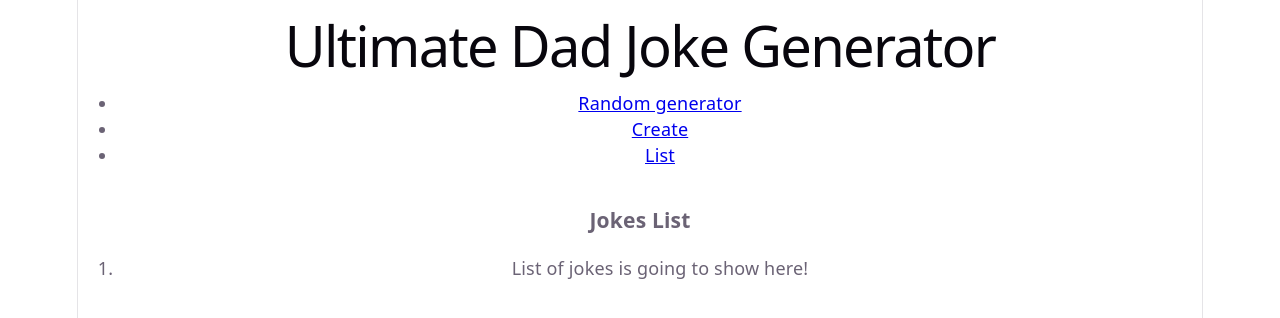
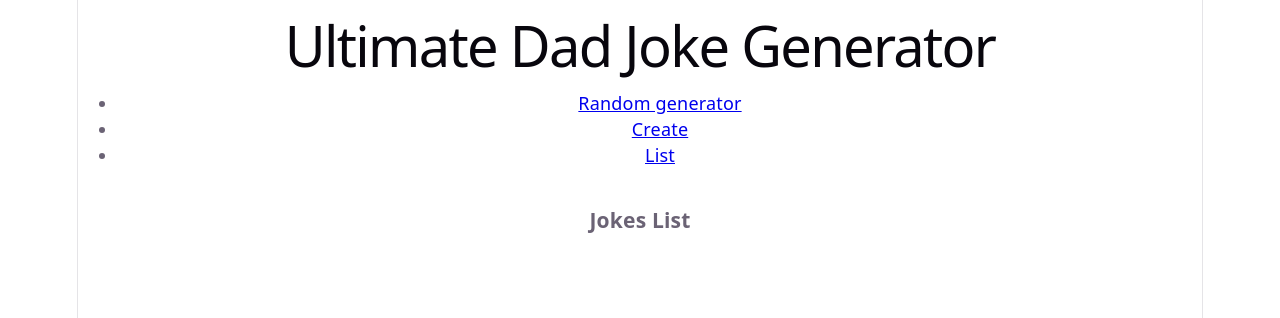
Before and after one commit to velipetriturunen/dad_jokes_app, a React (Vite) app: page /list in a window 1280 px wide. Shown: the top 318 px of the page. Built offline with nearby package versions, Linux system fonts and the light colour scheme.

Commit message:
Listaan tallentaminen toimii

```diff
--- a/package.json
+++ b/package.json
@@ -13,7 +13,8 @@
     "react": "^19.2.8",
     "react-bootstrap": "^2.10.10",
     "react-dom": "^19.2.8",
-    "react-router-dom": "^7.18.4"
+    "react-router-dom": "^7.18.4",
+    "react-toastify": "^11.1.0"
   },
   "devDependencies": {
     "@eslint/js": "^10.0.1",
--- a/src/App.jsx
+++ b/src/App.jsx
@@ -8,9 +8,13 @@ import JokesList from './pages/JokesList.jsx'
 import { useState } from 'react'
 
 function App() {
+    const [jokesArray, setJokesArray] = useState([])
 
-
-
+    function addJoke(joke) {
+        setJokesArray((currentJokes) => [
+            ...currentJokes, joke
+        ])
+    }
 
 
     return (
@@ -21,9 +25,9 @@ function App() {
             </div>
 
             <Routes>
-                <Route path="/" element={<RandomJokes />} />
-                <Route path="/create" element={<CreateJokes />} />
-                <Route path="/list" element={<JokesList />} />
+                <Route path="/" element={<RandomJokes onSaveJoke={addJoke}/>} />
+                <Route path="/create" element={<CreateJokes onSaveJoke={addJoke}/>} />
+                <Route path="/list" element={<JokesList jokes={jokesArray}/>} />
             </Routes>
         </BrowserRouter>
     )
--- a/src/pages/CreateJokes.jsx
+++ b/src/pages/CreateJokes.jsx
@@ -1,6 +1,6 @@
 import { useState } from 'react';
 
-function CreateJokes({addJoke}) {
+function CreateJokes({onSaveJoke}) {
     const [joke, setJoke] = useState("");
 
     const handleSubmit = (e) => {
@@ -8,7 +8,7 @@ function CreateJokes({addJoke}) {
 
         if (!joke.trim()) return;
 
-        addJoke(joke);
+        onSaveJoke(joke)
         setJoke("");
     }
 
--- a/src/pages/JokesList.jsx
+++ b/src/pages/JokesList.jsx
@@ -1,5 +1,6 @@
 
-function JokesList() {
+
+function JokesList({jokes}) {
 
 
 
@@ -11,10 +12,11 @@ function JokesList() {
 
             <div>
                 <ol>
-                    <li>
-                        <p>List of jokes is going to show here!</p>
-                    </li>
-
+                    {jokes.map((joke, index) => (
+                    <li key={index}>
+                        <p>{joke}</p>
+                        </li>
+                    ))}
                 </ol>
             </div>
 
--- a/src/pages/RandomJokes.jsx
+++ b/src/pages/RandomJokes.jsx
@@ -1,7 +1,7 @@
 import { useState, useEffect } from 'react';
 
 
-function RandomJokes() {
+function RandomJokes({onSaveJoke}) {
 
     const [joke, setJoke] = useState("");
 
@@ -18,6 +18,7 @@ function RandomJokes() {
         const data = await response.json();
 
         setJoke(data.joke);
+        onSaveJoke(data.joke);
     };
 
 
@@ -26,7 +27,7 @@ function RandomJokes() {
             <h3>Random Jokes</h3>
             <p>{joke}</p>
             <button onClick={getJoke}>
-                Generoi
+                Generate
             </button>
         </div>
     )
```
Also changed, not shown: 1 other file (tests, documents, lock files or other folders).
